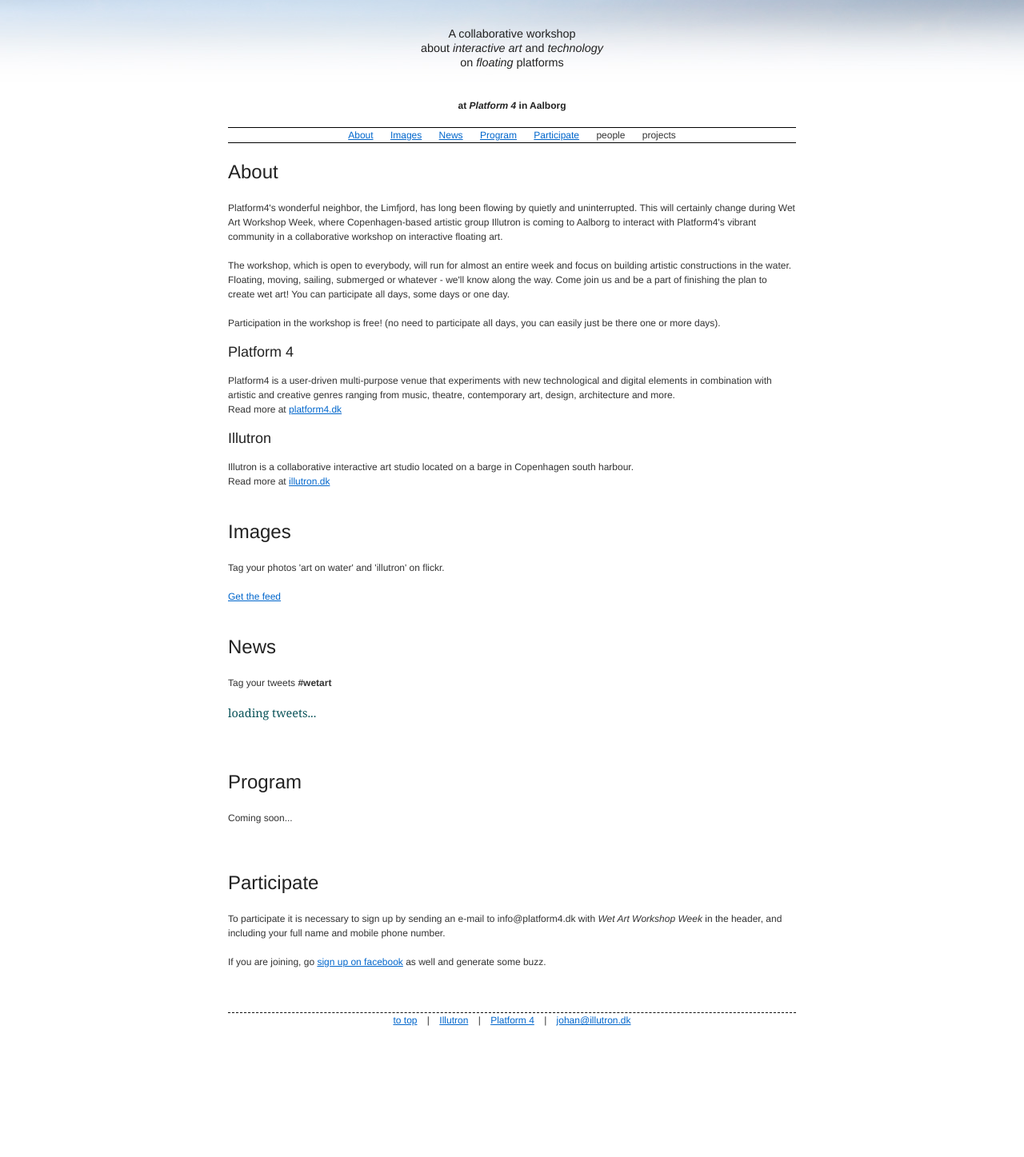
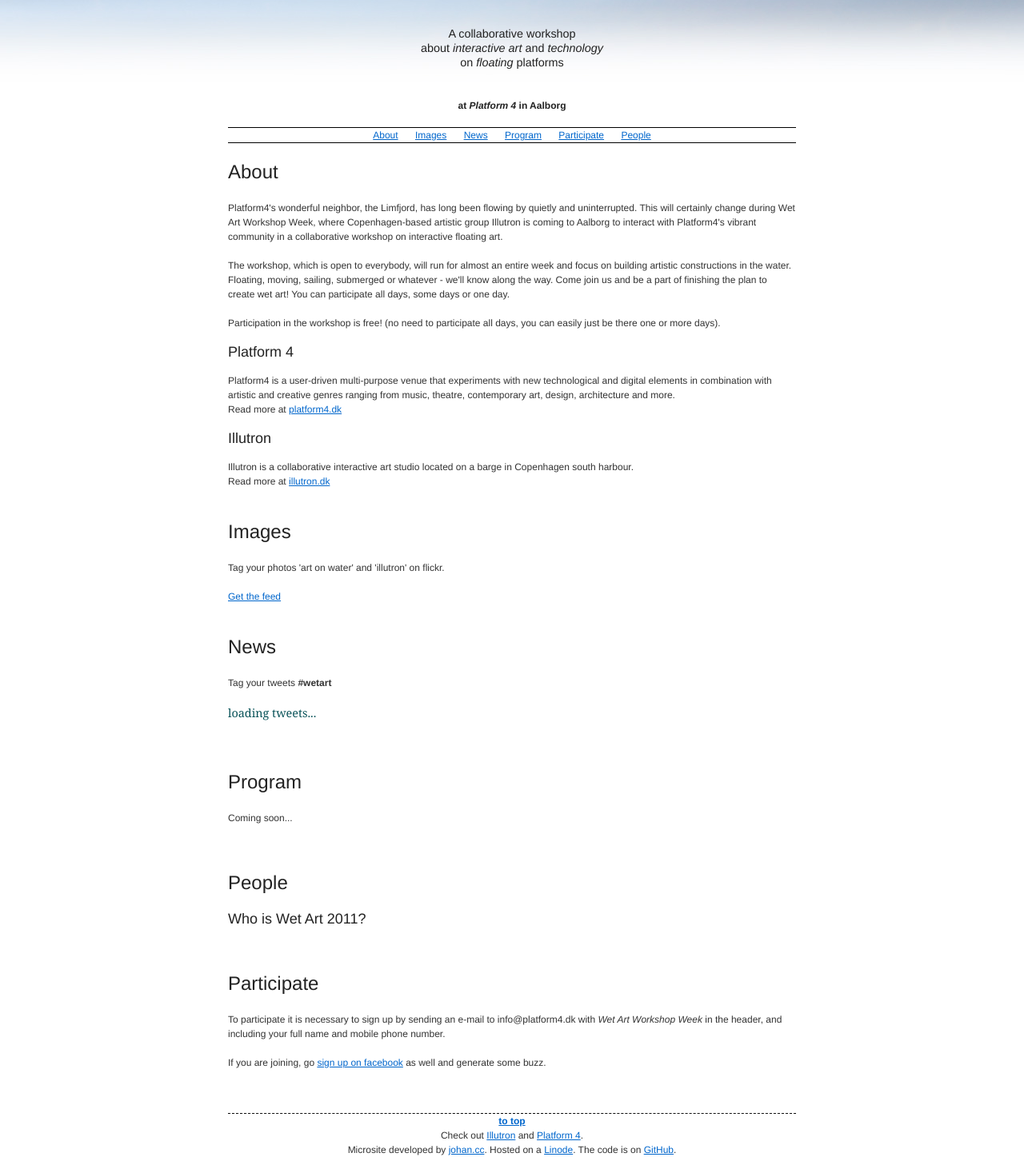
Before and after one commit to Illutron/wetart, a Django app: page / in a window 1280 px wide. Shown: the part 234-1681 px from the top of the page at 80% size. Before the commit the page ends 1517 px from the top, so only its background shows below. Run offline with Django 3.2, Linux system fonts and the light colour scheme; style sheets or scripts are compiled from the project's sources; parts of the project's set-up code (start-up, migrations or seed data) failed here and were passed over; some libraries are stand-ins or nearby versions; some web fonts are replaced.

Commit message:
Added profiles.

```diff
--- /dev/null
+++ b/profiles/admin.py
@@ -0,0 +1,4 @@
+from django.contrib import admin
+from models import Profile
+
+admin.site.register(Profile, admin.ModelAdmin)
--- a/settings.py
+++ b/settings.py
@@ -19,7 +19,7 @@ if DEVELOPMENT_MODE:
     STATIC_URL = '/static/'
 else:
     DEBUG = False
-    MEDIA_URL = 'http://static.wetart.dk/'
+    MEDIA_URL = 'http://media.wetart.dk/'
     STATIC_URL = 'http://static.wetart.dk/'
     ADMIN_MEDIA_PREFIX = STATIC_URL + 'admin/'
 
@@ -72,6 +72,7 @@ INSTALLED_APPS = (
     'projects',
 
     'south',
+    'sorl.thumbnail',
 
     'django.contrib.auth',
     'django.contrib.contenttypes',
@@ -80,6 +81,7 @@ INSTALLED_APPS = (
     'django.contrib.messages',
     'django.contrib.staticfiles',
     'django.contrib.admin',
+    'django.contrib.markup',
     # Uncomment the next line to enable admin documentation:
     # 'django.contrib.admindocs',
 )
--- a/static/sass/partials/_index.sass
+++ b/static/sass/partials/_index.sass
@@ -60,14 +60,20 @@ section#program
 section#participate
   +basesection
 
+section#people
+  +basesection
+
+  article
+    +column(6)
+    &.last
+      +last
+    figure
+      float: left
+      margin-right: 15px
+
+
 footer#site-footer
   border-top: 1px dashed black
-  nav
-    ul
-      text-align: center
-      margin: 0
-      padding: 0
-      list-style: none
-      li
-        display: inline
-        margin: 0 0.75em
+  text-align: center
+  p
+    margin: 0
--- a/static/stylesheets/screen.css
+++ b/static/stylesheets/screen.css
@@ -208,20 +208,47 @@ section#participate {
 }
 
 /* line 63, ../sass/partials/_index.sass */
+section#people {
+  display: inline;
+  float: left;
+  margin-right: 0;
+  width: 710px;
+  padding-top: 1.5em;
+  margin-bottom: 1.5em;
+}
+/* line 147, ../../../../.gem/ruby/1.8/gems/compass-0.11.1/frameworks/blueprint/stylesheets/blueprint/_grid.scss */
+* html section#people {
+  overflow-x: hidden;
+}
+/* line 66, ../sass/partials/_index.sass */
+section#people article {
+  display: inline;
+  float: left;
+  margin-right: 10px;
+  width: 350px;
+}
+/* line 147, ../../../../.gem/ruby/1.8/gems/compass-0.11.1/frameworks/blueprint/stylesheets/blueprint/_grid.scss */
+* html section#people article {
+  overflow-x: hidden;
+}
+/* line 68, ../sass/partials/_index.sass */
+section#people article.last {
+  margin-right: 0;
+}
+/* line 70, ../sass/partials/_index.sass */
+section#people article figure {
+  float: left;
+  margin-right: 15px;
+}
+
+/* line 75, ../sass/partials/_index.sass */
 footer#site-footer {
   border-top: 1px dashed black;
+  text-align: center;
 }
-/* line 66, ../sass/partials/_index.sass */
-footer#site-footer nav ul {
-  text-align: center;
+/* line 78, ../sass/partials/_index.sass */
+footer#site-footer p {
   margin: 0;
-  padding: 0;
-  list-style: none;
-}
-/* line 71, ../sass/partials/_index.sass */
-footer#site-footer nav ul li {
-  display: inline;
-  margin: 0 0.75em;
 }
 
 /* line 5, ../sass/screen.sass */
--- a/templates/base.html
+++ b/templates/base.html
@@ -36,8 +36,8 @@
                 <li><a href="#news">News</a></li>
                 <li><a href="#program">Program</a></li>
                 <li><a href="#participate">Participate</a></li>
-                <li>people</li>
-                <li>projects</li>
+                <li><a href="#people">People</a></li>
+                <!--<li>projects</li>-->
         </nav>
     </header>
 
@@ -49,14 +49,18 @@
 
 
     <footer id="site-footer">
-        <nav>
-            <ul>
-                <li><a href="#container">to top</a></li> |
-                <li><a href="http://illutron.dk">Illutron</a></li> |
-                <li><a href="http://platform4.dk">Platform 4</a></li> |
-                <li><a href="mailto:johan@illutron.dk">johan@illutron.dk</a></li>
-            </ul>
-        </nav>
+        <p>
+                <strong><a href="#container">to top</a></strong>
+        </p>
+        <p>
+                Check out <a href="http://illutron.dk">Illutron</a> and
+                <a href="http://platform4.dk">Platform 4</a>.
+        </p>
+        <p>
+                Microsite developed by <a href="http://johan.cc">johan.cc</a>.
+                Hosted on a <a href="http://www.linode.com/?r=850e408f57a78445a1970440354f39da5d81b6bf">Linode</a>. The
+                code is on <a href="https://github.com/mrbichel/wetart">GitHub</a>.
+        </p>
     </footer>
 
 </div>
--- a/templates/index.html
+++ b/templates/index.html
@@ -1,4 +1,6 @@
 {% extends 'base.html' %}
+{% load markup %}
+{% load thumbnail %}
 
 {% block content %}
 
@@ -64,6 +66,27 @@
 <p>...</p>-->
 </section>
 
+<section id="people">
+
+<hgroup>
+<h2>People</h2>
+<h3>Who is Wet Art 2011?</h3>
+</hgroup>
+
+{% for person in people %}
+    <article class="{% cycle '' 'last' %}">
+        {% thumbnail person.image "120x120" crop="center" as img %}
+            <figure><img src="{{ img.url }}" width="{{ img.width }}" width="{{ img.height }}"/></figure>
+        {% empty %}
+        {% endthumbnail %}
+
+        <h3>{{ person.name }}</h3>
+        {{ person.bio|markdown }}
+    </article>
+{% endfor %}
+
+</section>
+
 <section id="participate">
     <h2>Participate</h2>
     <p>To participate it is necessary to sign up by sending an e-mail to info@platform4.dk with <em>Wet Art Workshop Week</em> in the header, and including your full name and mobile phone number.</p>
--- a/urls.py
+++ b/urls.py
@@ -1,8 +1,11 @@
+from django.conf import settings
 from django.conf.urls.defaults import patterns, include, url
 
 # Uncomment the next two lines to enable the admin:
-# from django.contrib import admin
-# admin.autodiscover()
+from django.contrib import admin
+from django.contrib.staticfiles.urls import staticfiles_urlpatterns
+
+admin.autodiscover()
 
 urlpatterns = patterns('',
     url(r'^$', 'views.index', name='index'),
@@ -12,5 +15,13 @@ urlpatterns = patterns('',
     # url(r'^admin/doc/', include('django.contrib.admindocs.urls')),
 
     # Uncomment the next line to enable the admin:
-    # url(r'^admin/', include(admin.site.urls)),
+    url(r'^a/', include(admin.site.urls)),
 )
+
+
+# Static serving
+if settings.DEBUG:
+    urlpatterns += staticfiles_urlpatterns()
+    urlpatterns += patterns('',
+        (r'^m/(?P<path>.*)$', 'django.views.static.serve', {'document_root': settings.MEDIA_ROOT }),
+    )
--- a/views.py
+++ b/views.py
@@ -1,6 +1,7 @@
 from django.shortcuts import render
+from profiles.models import Profile
 
 
 def index(request):
-
-    return render(request, 'index.html')
+    profiles = Profile.objects.all()
+    return render(request, 'index.html', {'people': profiles})
```
Also changed, not shown: profiles/models.py (+12 -1 lines), profiles/migrations/0001_initial.py (added), profiles/migrations/__init__.py (added), test.db (added), 1 other file.
